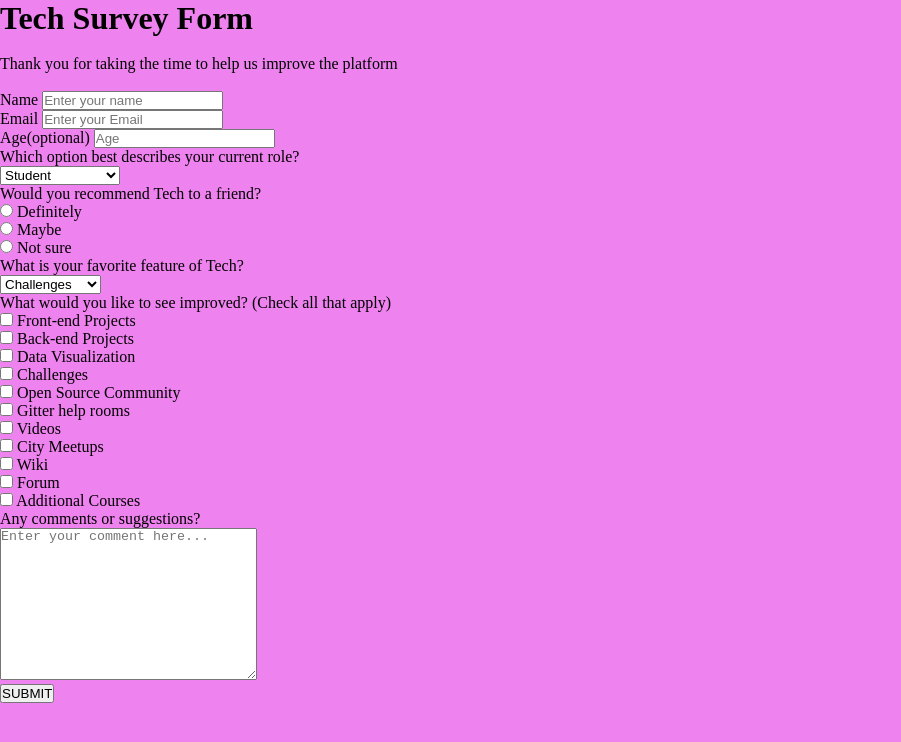
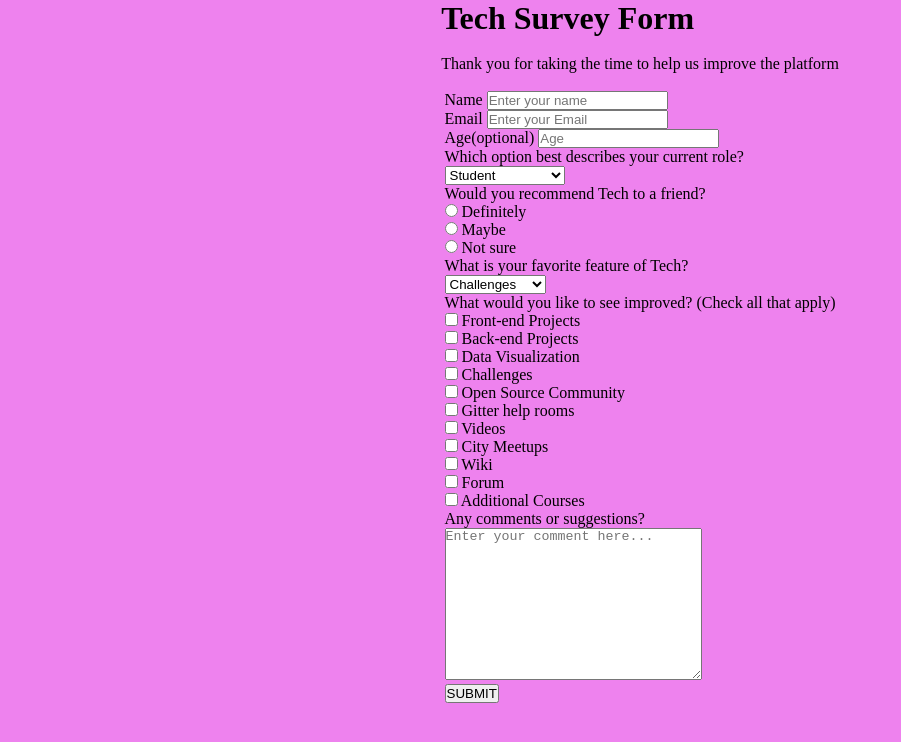
Before and after one commit to LamaraRurua/survey, a plain HTML site: page index.html in a window 1280 px wide. Shown: the whole page, without its empty margins (0-901 px from the left). Drawn offline with Linux system fonts and the light colour scheme.

Commit message:
Update style.css

```diff
--- a/style.css
+++ b/style.css
@@ -8,11 +8,18 @@
  }
  .container{
   display: flex;
-  flex-wrap: nowrap;
-  justify-content: stretch;
+  flex-wrap: wrap;
+  justify-content: center;
+  align-content: center;
+}
  }
  .form-content{
   display: flex;
   flex-wrap:wrap;
 
  }
+ .header-content {
+  display: flex;
+  flex-direction: column;
+  justify-content: center;
+ }
```
